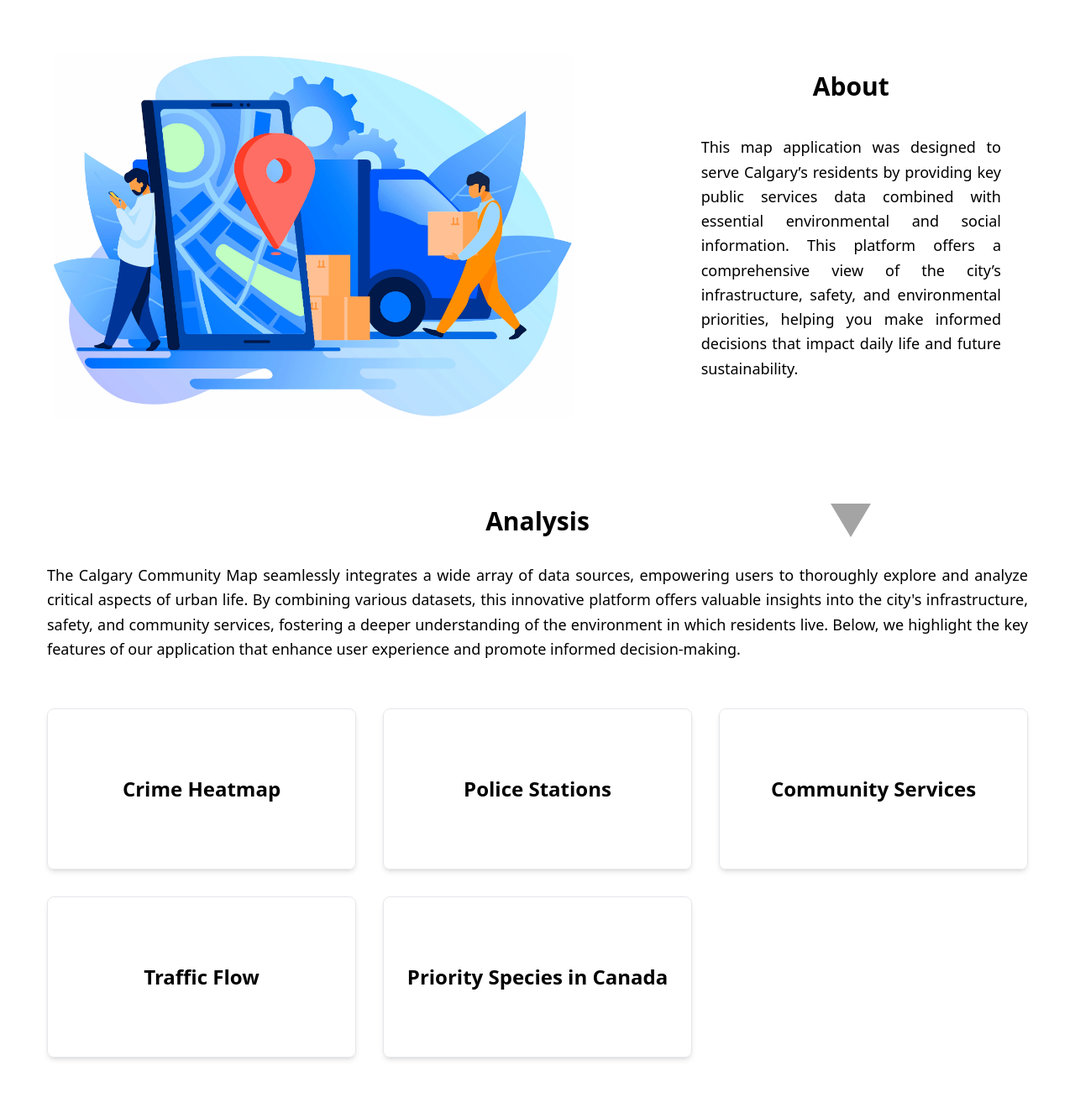
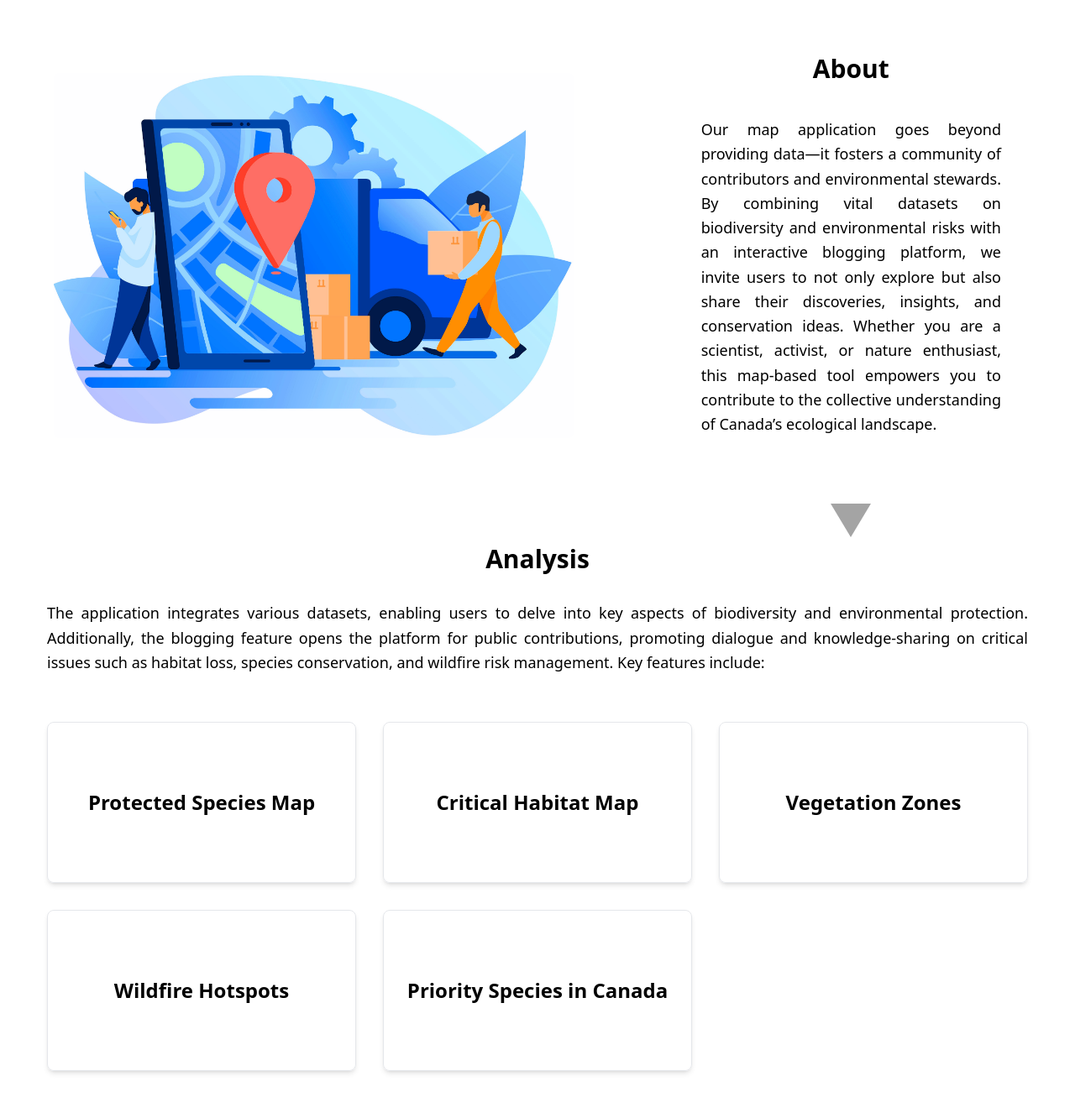
Before and after one commit to girish316/SpaceApps-Hackathon, a Flask app: page /introduction in a window 1280 px wide. Shown: the part 72-1404 px from the top of the page at 84% size. Before the commit the page ends 1335 px from the top, so only its background shows below. Run offline with Flask 3, Linux system fonts and the light colour scheme; some libraries are stand-ins or nearby versions.

Commit message:
5 maps, still work to be done on introduction page's info

```diff
--- a/app.py
+++ b/app.py
@@ -2,6 +2,7 @@ from flask import Flask, render_template, request, jsonify, redirect, url_for
 from flask_login import LoginManager, login_user, login_required, logout_user, current_user
 from models import db, User, Blog
 from flask_bcrypt import Bcrypt
+from map import create_map
 
 app = Flask(__name__)
 app.config['SQLALCHEMY_DATABASE_URI'] = 'sqlite:///app.db'
--- a/templates/introduction.html
+++ b/templates/introduction.html
@@ -47,7 +47,7 @@
         <div class="w-full md:w-5/12 p-16 flex flex-col items-center">
             <h2 class="text-3xl font-bold mb-4 text-center">About</h2>
             <p class="text-lg leading-relaxed text-justify p-6">
-                This map application was designed to serve Calgary’s residents by providing key public services data combined with essential environmental and social information. This platform offers a comprehensive view of the city’s infrastructure, safety, and environmental priorities, helping you make informed decisions that impact daily life and future sustainability.
+                Our map application goes beyond providing data—it fosters a community of contributors and environmental stewards. By combining vital datasets on biodiversity and environmental risks with an interactive blogging platform, we invite users to not only explore but also share their discoveries, insights, and conservation ideas. Whether you are a scientist, activist, or nature enthusiast, this map-based tool empowers you to contribute to the collective understanding of Canada’s ecological landscape.
             </p>
             <a class="arrow" href="#analysis"></a>
         </div>
@@ -58,16 +58,16 @@
         <div class="w-full">
             <h2 class="text-3xl font-bold mb-4 text-center">Analysis</h2>
             <p class="text-lg leading-relaxed text-justify mb-6 p-4">
-                The Calgary Community Map seamlessly integrates a wide array of data sources, empowering users to thoroughly explore and analyze critical aspects of urban life. By combining various datasets, this innovative platform offers valuable insights into the city's infrastructure, safety, and community services, fostering a deeper understanding of the environment in which residents live. Below, we highlight the key features of our application that enhance user experience and promote informed decision-making.
+                The application integrates various datasets, enabling users to delve into key aspects of biodiversity and environmental protection. Additionally, the blogging feature opens the platform for public contributions, promoting dialogue and knowledge-sharing on critical issues such as habitat loss, species conservation, and wildfire risk management. Key features include:
             </p>
         </div>
 
         <!-- Crime Heatmap -->
         <div class="w-full md:w-1/3 p-4">
             <div class="group relative flex flex-col justify-center items-center h-48 border rounded-lg shadow-md hover:bg-gray-200 transition duration-300">
-                <h3 class="text-2xl font-semibold">Crime Heatmap</h3>
+                <h3 class="text-2xl font-semibold">Protected Species Map</h3>
                 <p class="absolute inset-0 bg-white p-10 rounded-lg text-lg leading-relaxed text-justify opacity-0 group-hover:opacity-100 transition-opacity duration-300 flex items-center justify-center">
-                    Visualize areas with higher crime rates in Calgary using historical data from Calgary Police Services to assess safety effectively.
+                    Visualize animals and plants listed under Canada’s conservation efforts - This feature helps users explore where endangered species reside and highlights regions where efforts to protect biodiversity are most needed.
                 </p>
             </div>
         </div>
@@ -75,9 +75,9 @@
         <!-- Police Stations -->
         <div class="w-full md:w-1/3 p-4">
             <div class="group relative flex flex-col justify-center items-center h-48 border rounded-lg shadow-md hover:bg-gray-200 transition duration-300">
-                <h3 class="text-2xl font-semibold">Police Stations</h3>
+                <h3 class="text-2xl font-semibold">Critical Habitat Map</h3>
                 <p class="absolute inset-0 bg-white p-10 rounded-lg text-lg leading-relaxed text-justify opacity-0 group-hover:opacity-100 transition-opacity duration-300 flex items-center justify-center">
-                    Locate police stations in Calgary, complete with contact info and hours for quick access to law enforcement.
+                    Identify the areas crucial for endangered and threatened species. Users can interact with this layer to learn where key habitat zones are located, helping conservationists, policymakers, and the public focus on safeguarding these essential areas.
                 </p>
             </div>
         </div>
@@ -85,9 +85,9 @@
         <!-- Community Services -->
         <div class="w-full md:w-1/3 p-4">
             <div class="group relative flex flex-col justify-center items-center h-48 border rounded-lg shadow-md hover:bg-gray-200 transition duration-300">
-                <h3 class="text-2xl font-semibold">Community Services</h3>
+                <h3 class="text-2xl font-semibold">Vegetation Zones</h3>
                 <p class="absolute inset-0 bg-white p-10 rounded-lg text-lg leading-relaxed text-justify opacity-0 group-hover:opacity-100 transition-opacity duration-300 flex items-center justify-center">
-                    Access vital public services like health clinics, recreation centers, and libraries to enhance community quality of life.
+                    Look at Canada's Vegetation Zones, essential for understanding the diversity of plant life that forms the foundation of ecosystems. By exploring different vegetation types, users gain insights into how these zones contribute to the health and balance of wildlife populations.
                 </p>
             </div>
         </div>
@@ -95,10 +95,9 @@
         <!-- Traffic Flow -->
         <div class="w-full md:w-1/3 p-4">
             <div class="group relative flex flex-col justify-center items-center h-48 border rounded-lg shadow-md hover:bg-gray-200 transition duration-300">
-                <h3 class="text-2xl font-semibold">Traffic Flow</h3>
+                <h3 class="text-2xl font-semibold">Wildfire Hotspots</h3>
                 <p class="absolute inset-0 bg-white p-10 rounded-lg text-lg leading-relaxed text-justify opacity-0 group-hover:opacity-100 transition-opacity duration-300 flex items-center justify-center">
-                    Stay informed with real-time traffic updates with detailed traffic volume data so you can plan your commute effectively.
-                </p>
+                    This feature uses historical data to map fire-prone regions across Canada. This feature helps users visualize areas at risk, track ongoing wildfires, and understand their impact on habitats and ecosystems.                </p>
             </div>
         </div>
 
```
Also changed, not shown: map.py (+71 -9 lines), templates/references.html (+10 -10 lines).
